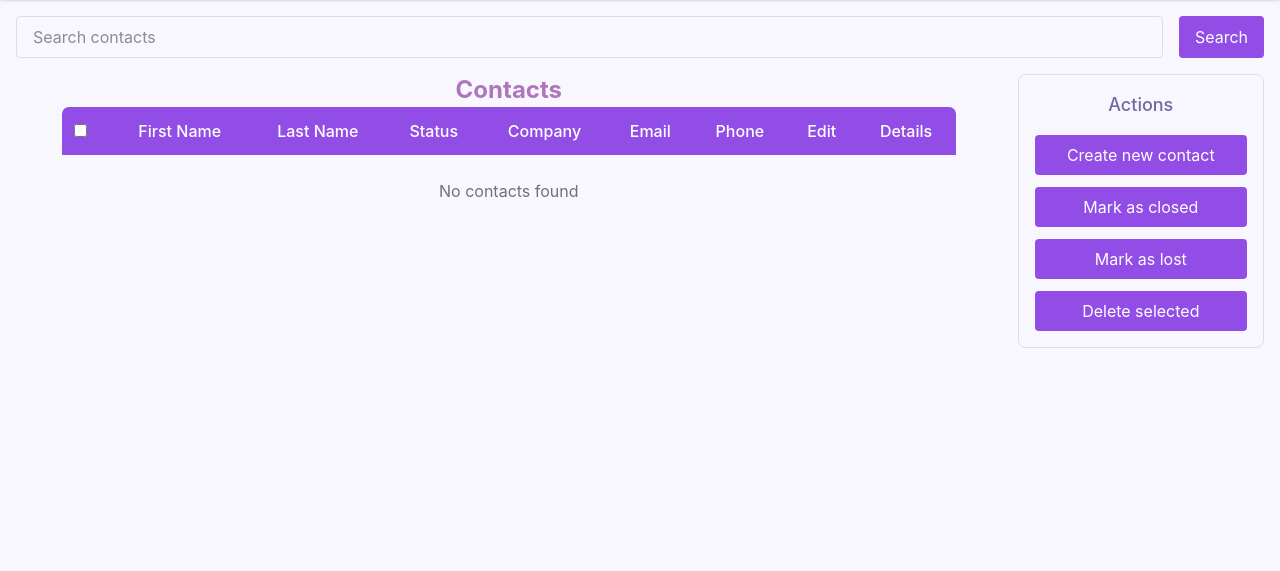
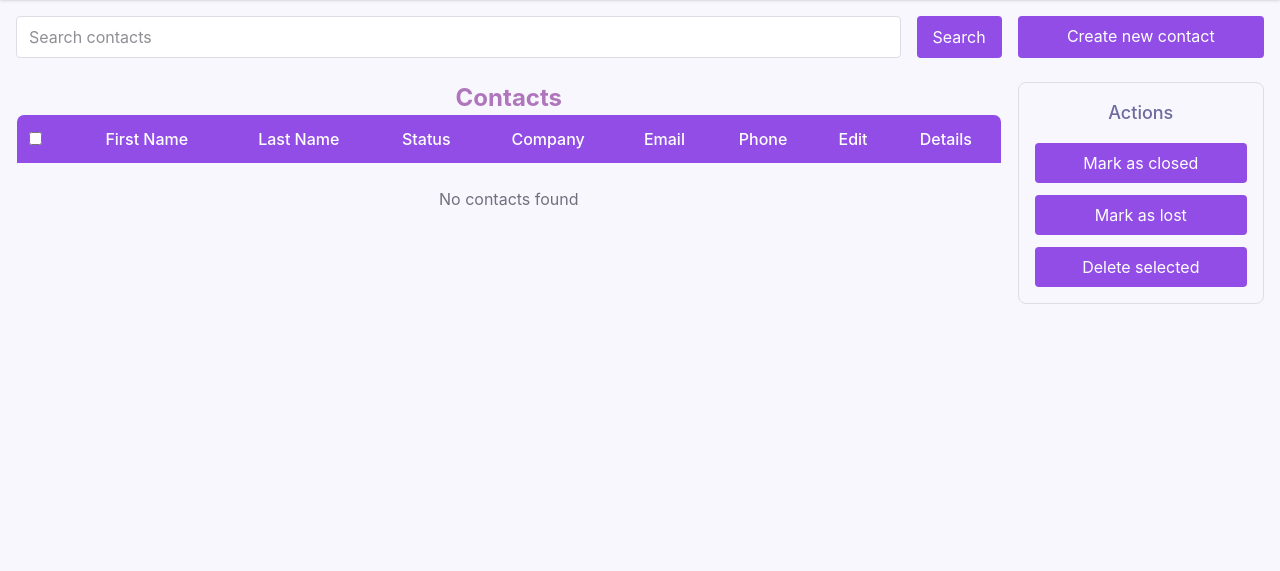
Before and after one commit to ErickMoraL/ContactFlow, a Django app: page / in a window 1280 px wide. Shown: the part 65-636 px from the top of the page. Run offline with Django 5.2, Linux system fonts and the light colour scheme; the visitor is signed in with stand-in values (Sample User, id 1); data that the repository does not hold is empty; style sheets or scripts are compiled from the project's sources.

Commit message:
feat: improve contact list layout and enhance button styles for better usability

```diff
--- a/contacts/templates/contacts/contact_list.html
+++ b/contacts/templates/contacts/contact_list.html
@@ -3,21 +3,25 @@
   Contacts
 {% endblock title %}
 {% block content %}
-  <form method="get" class="mx-auto mb-4 flex gap-4">
+  <div class="grid grid-cols-1 gap-4 lg:grid-cols-[4fr_1fr] mb-6">
+    <form method="get" class="flex gap-4">
       <input type="text"
              name="q"
              value="{{ request.GET.q }}"
              placeholder="Search contacts"
-           class="w-full rounded border border-(--app-border) px-4 py-2" />
+             class="input-primary w-full">
       <button type="submit" class="btn-primary">Search</button>
     </form>
+    <a href="{% url 'contact_create' %}"
+       class="btn-primary whitespace-nowrap">Create new contact</a>
+  </div>
   <form method="post">
     {% csrf_token %}
     <section class="grid grid-cols-1 gap-4 lg:grid-cols-[4fr_1fr]">
       <div>
         <h1 class="text-accent text-center text-2xl font-bold">Contacts</h1>
         <div class="overflow-x-auto">
-          <table class="mx-auto w-full max-w-4xl border-collapse overflow-hidden rounded-lg border border-(--app-border)">
+          <table class="mx-0 w-full  border-collapse overflow-hidden rounded-lg border border-(--app-border)">
             <thead class="bg-primary text-left text-white">
               <tr>
                 <th class="p-3">
@@ -66,10 +70,6 @@
       <aside class="sticky top-4 rounded-lg border border-(--app-border) p-4">
         <h2 class="text-secondary mb-4 text-center text-lg font-medium">Actions</h2>
         <ul class="space-y-3">
-          <li>
-            <a href="{% url 'contact_create' %}"
-               class="btn-primary block w-full text-center">Create new contact</a>
-          </li>
           <li>
             <button class="btn-primary w-full"
                     type="submit"
--- a/static/src/input.css
+++ b/static/src/input.css
@@ -58,15 +58,15 @@
 }
 @layer components {
   .btn-primary {
-    @apply bg-primary hover:bg-primary-hover rounded px-4 py-2 text-white;
+    @apply bg-primary hover:bg-primary-hover rounded px-4 py-2 text-center text-white;
   }
 
   .btn-secondary {
-    @apply bg-secondary hover:bg-secondary-soft rounded px-4 py-2 text-white;
+    @apply bg-secondary hover:bg-secondary-soft rounded px-4 py-2 text-center text-white;
   }
 
   .btn-accent {
-    @apply bg-accent rounded px-4 py-2 text-white;
+    @apply bg-accent rounded px-4 py-2 text-center text-white;
   }
   .input-primary {
     background-color: var(--app-surface);
```
Lines whose indentation alone changed are shown as unchanged.
